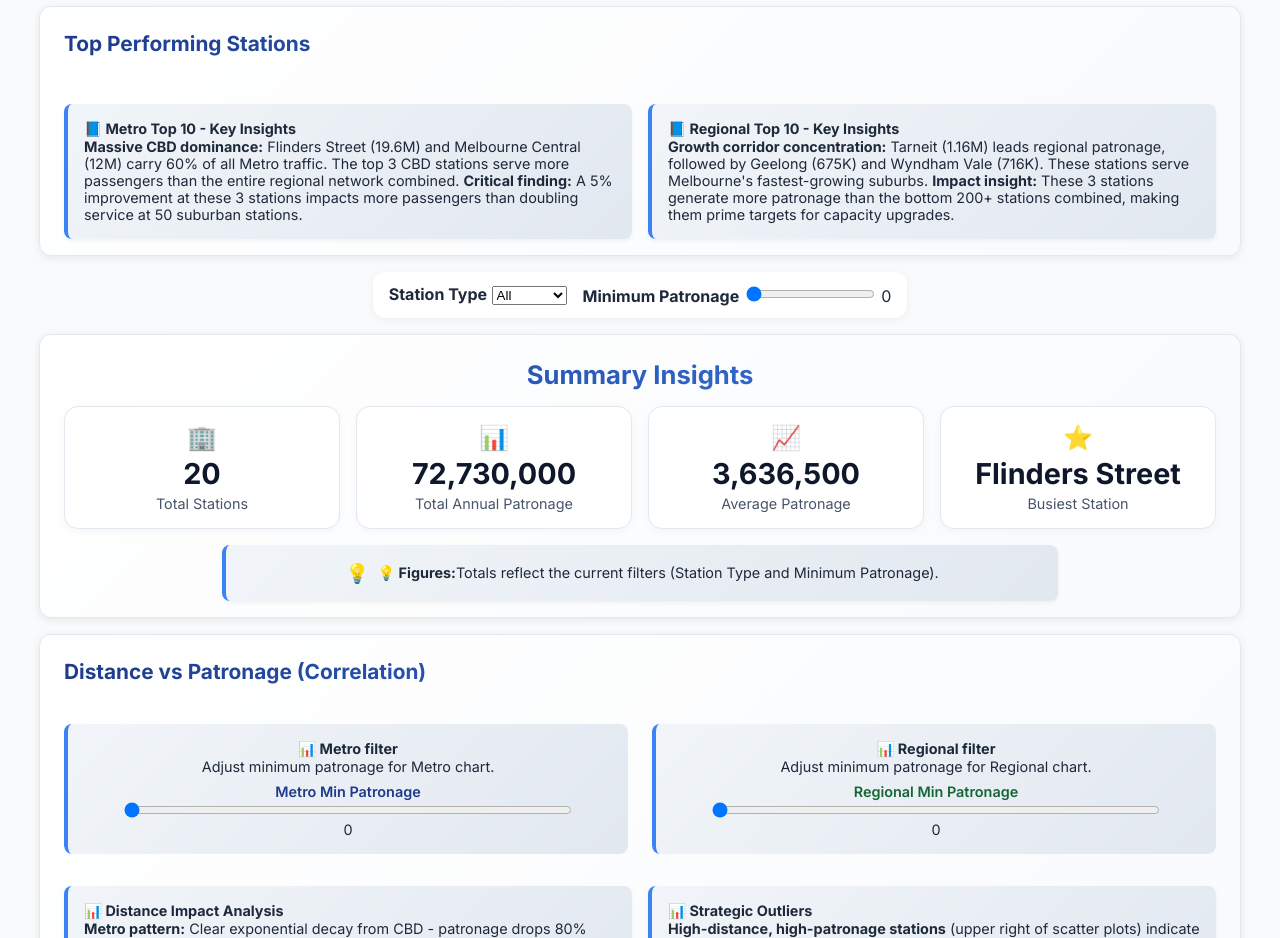
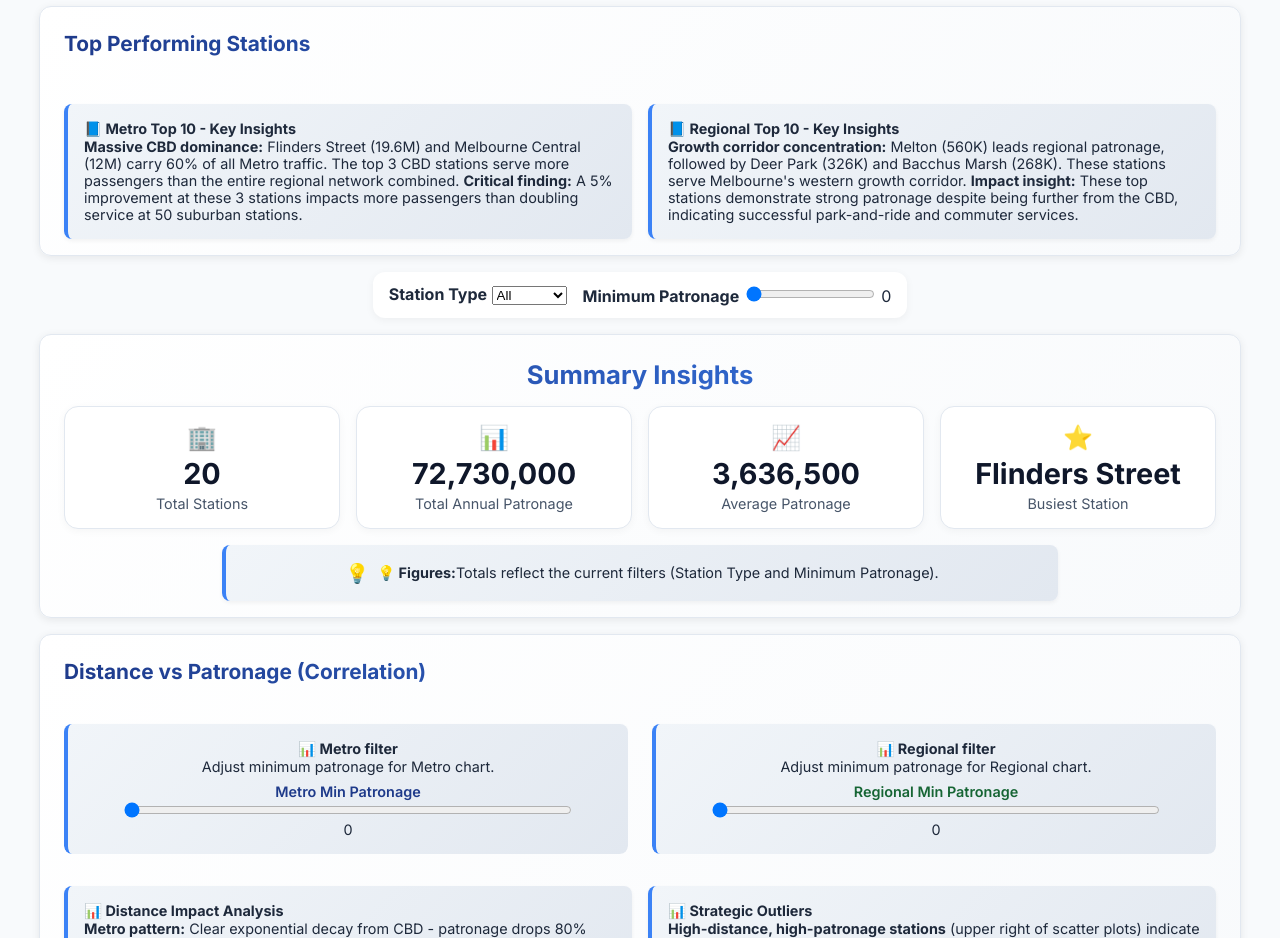
Before and after one commit to zbin0009/DataVisualisation2, a plain HTML site: page index.html in a window 1280 px wide. Shown: the part 1080-2018 px from the top of the page. Drawn offline with nearby package versions, Linux system fonts and the light colour scheme; a script that the page names is missing.

Commit message:
Update regional insights in index.html

```diff
--- a/index.html
+++ b/index.html
@@ -202,7 +202,7 @@
       </div>
       <div class="note story">
         <b>Regional Top 10 - Key Insights</b>
-        <div><strong>Growth corridor concentration:</strong> Tarneit (1.16M) leads regional patronage, followed by Geelong (675K) and Wyndham Vale (716K). These stations serve Melbourne's fastest-growing suburbs. <strong>Impact insight:</strong> These 3 stations generate more patronage than the bottom 200+ stations combined, making them prime targets for capacity upgrades.</div>
+        <div><strong>Growth corridor concentration:</strong> Melton (560K) leads regional patronage, followed by Deer Park (326K) and Bacchus Marsh (268K). These stations serve Melbourne's western growth corridor. <strong>Impact insight:</strong> These top stations demonstrate strong patronage despite being further from the CBD, indicating successful park-and-ride and commuter services.</div>
       </div>
     </div>
   </div>
```
